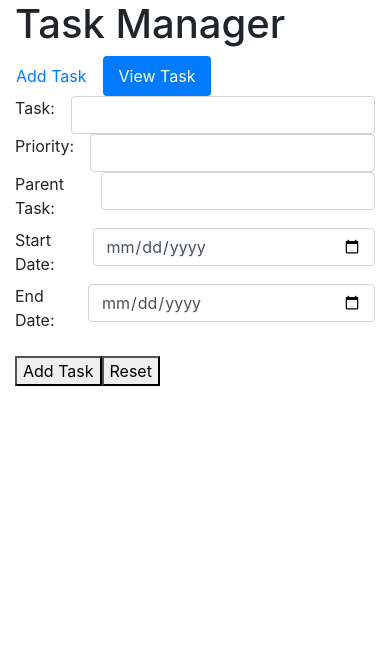
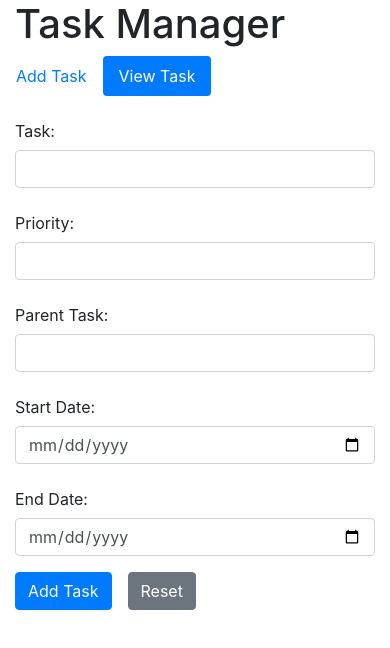
Before and after one commit to raseeth/FSE, an Angular app: page /task/view in a window 390 px wide. Both pictures are taken after a click on the link "Add Task". Shown: the top 648 px of the page. Built offline with nearby package versions, Linux system fonts and the light colour scheme.

Commit message:
Updated the task form acomponent to responsive. Introduced typeahead for parent task

```diff
--- a/package.json
+++ b/package.json
@@ -21,6 +21,7 @@
     "@angular/platform-browser": "^6.1.0",
     "@angular/platform-browser-dynamic": "^6.1.0",
     "@angular/router": "^6.1.0",
+    "@ng-bootstrap/ng-bootstrap": "4.1.2",
     "bootstrap": "^4.3.1",
     "core-js": "^2.5.4",
     "jquery": "^3.4.0",
--- a/src/app/task/add-task/add-task.component.html
+++ b/src/app/task/add-task/add-task.component.html
@@ -1,8 +1,14 @@
-<form [formGroup]="addForm" (ngSubmit)="add()">
-  <task-form [taskForm]="taskForm"></task-form>
+<div class="my-3">
+  <ng-container *ngIf="parentTasks$ | async as parentTasks">
+    <form [formGroup]="addForm" (ngSubmit)="add()">
+      <task-form [taskForm]="taskForm" [formSubmitted]="formSubmitted" [parentTasks]="parentTasks"></task-form>
 
-  <div class="my-3">
-    <button>Add Task</button>
-    <button type="reset">Reset</button>
-  </div>
-</form>
+      <div class="form-group row">
+        <div class="col-sm-10 offset-sm-2">
+          <button class="btn btn-primary mr-3">Add Task</button>
+          <button class="btn btn-secondary" type="reset">Reset</button>
+        </div>
+      </div>
+    </form>
+  </ng-container>
+</div>
--- a/src/app/task/add-task/add-task.component.ts
+++ b/src/app/task/add-task/add-task.component.ts
@@ -1,7 +1,8 @@
-import { Component } from "@angular/core";
+import { Component, OnInit } from "@angular/core";
 import { Router, ActivatedRoute } from "@angular/router";
-import { ROUTES } from "../routes";
-import { FormGroup, FormBuilder, FormControl } from "@angular/forms";
+import { Observable, of } from "rxjs";
+import { FormGroup, FormBuilder } from "@angular/forms";
+
 import { TaskFormModel } from "../models/form-models/task-form.model";
 import { Task } from "../models/task.model";
 import { TaskService } from "../services/task.service";
@@ -10,10 +11,12 @@ import { TaskService } from "../services/task.service";
     templateUrl: "./add-task.component.html"
 })
 
-export class AddTaskComponent {
+export class AddTaskComponent implements OnInit {
 
     addForm: FormGroup;
     formSubmitted = false;
+
+    parentTasks$: Observable<string[]>;
 
     constructor(
       private router: Router,
@@ -25,6 +28,10 @@ export class AddTaskComponent {
 
     get taskForm(): FormGroup {
       return this.addForm.get("task") as FormGroup;
+    }
+
+    ngOnInit(): void {
+      this.parentTasks$ = this.taskService.getParentTasks();
     }
 
     add(): void {
--- a/src/app/task/services/task.service.ts
+++ b/src/app/task/services/task.service.ts
@@ -19,4 +19,12 @@ export class TaskService {
     post(task: Task): Observable<any> {
       return of(undefined);
     }
+
+    getParentTasks(): Observable<string[]> {
+        return of([
+            "Task 1",
+            "Task 2",
+            "Task 3"
+        ]);
+    }
 }
--- a/src/app/task/task-form/task-form.component.html
+++ b/src/app/task/task-form/task-form.component.html
@@ -1,22 +1,32 @@
 <form [formGroup]="taskForm">
-  <div class="d-flex justify-content-start">
-    <label for="taskName" class="pr-3">Task:</label>
-    <input class="form-control" type="text" formControlName="taskName">
+  <div class="form-group row">
+    <label for="taskName" class="col-sm-2 col-form-label">Task:</label>
+    <div class="col-sm-10">
+      <input class="form-control" type="text" formControlName="taskName">
+    </div>
   </div>
-  <div class="d-flex justify-content-start">
-    <label for="priority" class="pr-3">Priority:</label>
-    <input class="form-control" type="text" formControlName="priority">
+  <div class="form-group row">
+    <label for="priority" class="col-sm-2 col-form-label">Priority:</label>
+    <div class="col-sm-10">
+      <input class="form-control" type="text" formControlName="priority">
+    </div>
   </div>
-  <div class="d-flex justify-content-start">
-    <label for="parentTaskName" class="pr-3">Parent Task:</label>
-    <input class="form-control" type="text" formControlName="parentTaskName">
+  <div class="form-group row">
+    <label for="parentTaskName" class="col-sm-2 col-form-label">Parent Task:</label>
+    <div class="col-sm-10">
+      <input type="text" formControlName="parentTaskName" class="form-control" [ngbTypeahead]="search"/>
+    </div>
   </div>
-  <div class="d-flex justify-content-start">
-    <label for="startDate" class="pr-3">Start Date:</label>
-    <input class="form-control" type="date" formControlName="startDate">
+  <div class="form-group row">
+    <label for="startDate" class="col-sm-2 col-form-label">Start Date:</label>
+    <div class="col-sm-10">
+      <input class="form-control" type="date" formControlName="startDate">
+    </div>
   </div>
-  <div class="d-flex justify-content-start">
-    <label for="endDate" class="pr-3">End Date:</label>
-    <input class="form-control" type="date" formControlName="endDate">
+  <div class="form-group row">
+    <label for="endDate" class="col-sm-2 col-form-label">End Date:</label>
+    <div class="col-sm-10">
+      <input class="form-control" type="date" formControlName="endDate">
+    </div>
   </div>
 </form>
--- a/src/app/task/task-form/task-form.component.ts
+++ b/src/app/task/task-form/task-form.component.ts
@@ -1,5 +1,7 @@
 import { Component, Input } from "@angular/core";
 import { FormGroup } from "@angular/forms";
+import { Observable, of } from "rxjs";
+import { map, debounceTime, distinctUntilChanged } from "rxjs/operators";
 
 @Component({
   selector: "task-form",
@@ -8,4 +10,14 @@ import { FormGroup } from "@angular/forms";
 
 export class TaskFormComponent {
   @Input() taskForm: FormGroup;
+  @Input() formSubmitted: boolean;
+  @Input() parentTasks: string[];
+
+  search = (text$: Observable<string>) =>
+    text$.pipe(
+      debounceTime(200),
+      distinctUntilChanged(),
+      map(term => !term ? []
+        : this.parentTasks.filter(v => v.toLowerCase().indexOf(term.toLowerCase()) > -1).slice(0, 10))
+    )
 }
--- a/src/app/task/task.module.ts
+++ b/src/app/task/task.module.ts
@@ -1,6 +1,7 @@
 import { CommonModule } from "@angular/common";
 import { NgModule } from "@angular/core";
 import { ReactiveFormsModule } from "@angular/forms";
+import { NgbModule } from "@ng-bootstrap/ng-bootstrap";
 
 import { TaskComponent } from "./task.component";
 import { TaskService } from "./services/task.service";
@@ -14,6 +15,7 @@ import { TaskFormComponent } from "./task-form/task-form.component";
 @NgModule({
     imports: [
         CommonModule,
+        NgbModule,
         ReactiveFormsModule,
         TaskRouterModule
     ],
```
Also changed, not shown: 1 other file (tests, documents, lock files or other folders).
